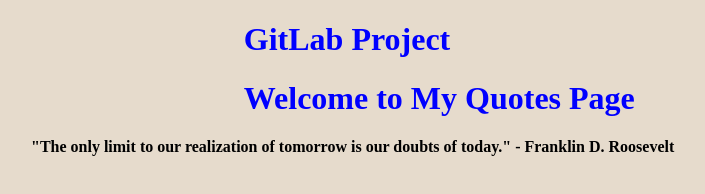
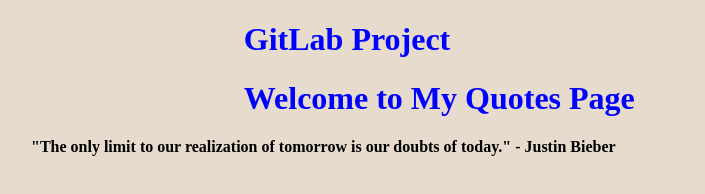
Before and after one commit to kodypope/GitLab2, a plain HTML site: page index.html in a window 1280 px wide. Shown: the whole page, without its empty margins (17-722 px from the left). Drawn offline with Linux system fonts and the light colour scheme.

Commit message:
fixed authors name of quote

```diff
--- a/index.html
+++ b/index.html
@@ -11,7 +11,7 @@
     <h1>Welcome to My Quotes Page</h1>
     <blockquote>
       "The only limit to our realization of tomorrow is our doubts of today." -
-      Franklin D. Roosevelt
+      Justin Bieber
     </blockquote>
   </body>
 </html>
```
